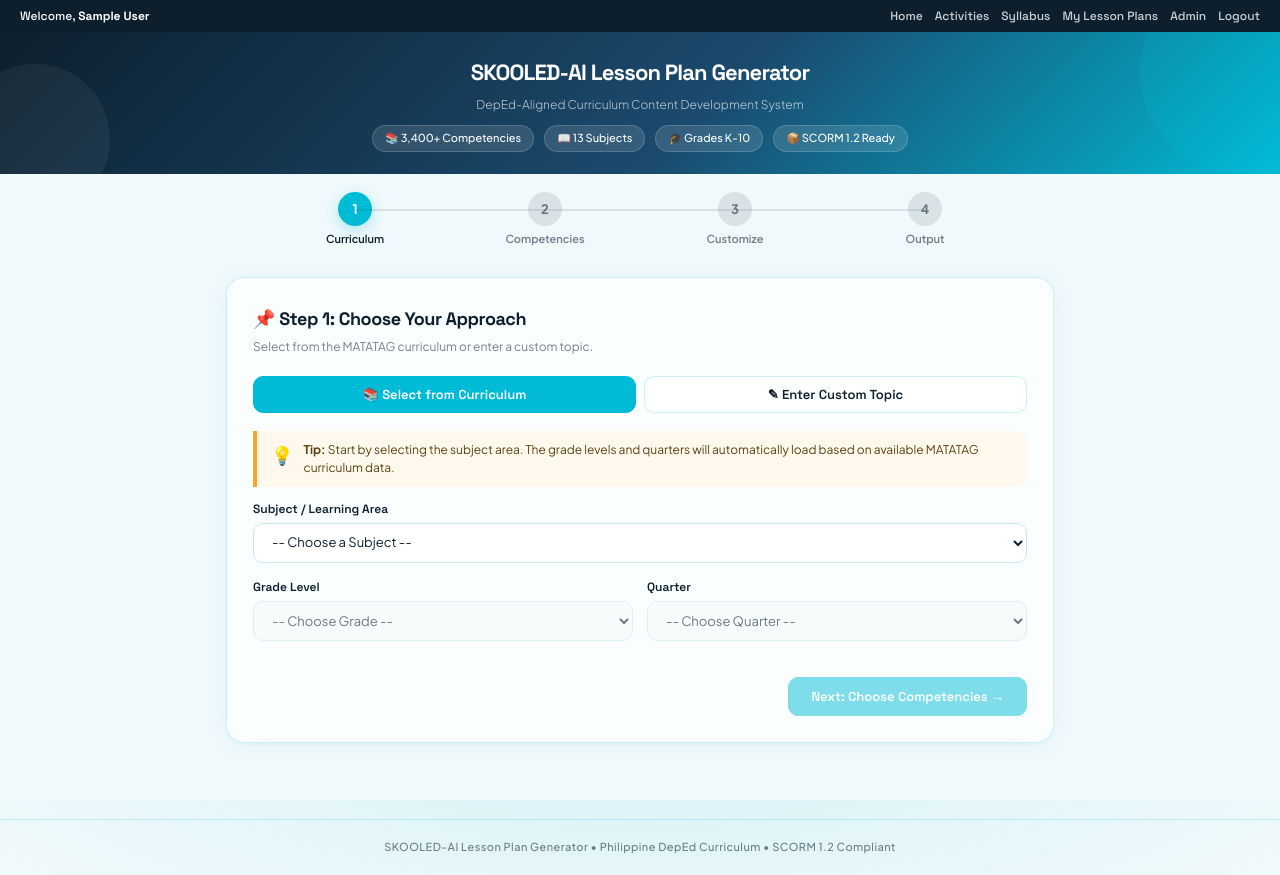
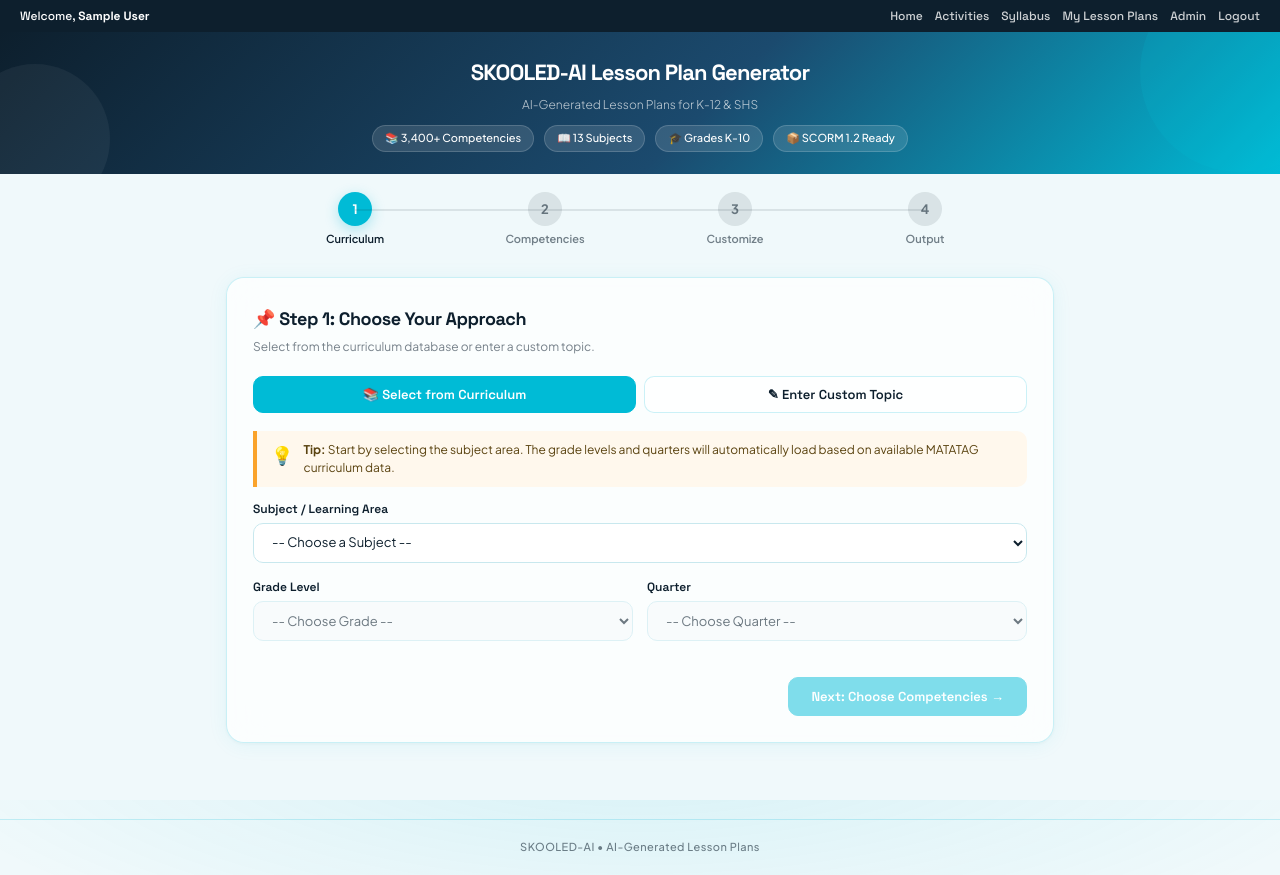
Before and after one commit to webbywife/LXD, a Flask app: page /generator in a window 1280 px wide. Run offline with Flask 3, Linux system fonts and the light colour scheme; the visitor is signed in with stand-in values (Sample User, id 1); data that the repository does not hold is empty; parts of the project's set-up code (start-up, migrations or seed data) failed here and were passed over; some libraries are stand-ins or nearby versions.

Commit message:
Update branding: remove Philippine MATATAG references from UI and PPTX
- pptx_builder.py: footer bar now reads 'SKOOLED-AI · AI-Generated Lesson Plan'
  (was 'Philippine DepEd MATATAG'); title slide brand label updated to match
- generator.html: page footer changed to 'SKOOLED-AI · AI-Generated Lesson Plans';
  header subtitle updated; step 1 card subtitle updated

Co-Authored-By: Claude Sonnet 4.6 <noreply@anthropic.com>

```diff
--- a/pptx_builder.py
+++ b/pptx_builder.py
@@ -145,7 +145,7 @@ def _add_header(slide, title, subtitle="", title_color=NAVY):
                      font_size=13, color=RGBColor(0x0a, 0x3a, 0x4e))
 
 
-def _add_footer(slide, text="SKOOLED-AI  ·  Philippine DepEd MATATAG"):
+def _add_footer(slide, text="SKOOLED-AI  ·  AI-Generated Lesson Plan"):
     """Slim dark footer bar with slide label."""
     bar_top = SLIDE_H - Inches(0.36)
     _add_rect(slide, 0, bar_top, SLIDE_W, Inches(0.36), NAVY2)
@@ -203,8 +203,8 @@ def _slide_title(prs, parsed):
                      Inches(0.7), Inches(3.6), Inches(11.6), Inches(0.55),
                      font_size=17, color=GREY, align=PP_ALIGN.CENTER)
 
-    # DepEd label above bottom bar
-    _add_textbox(slide, "Philippine DepEd  ·  MATATAG Curriculum  ·  AI-Powered Lesson Plan",
+    # Brand label above bottom bar
+    _add_textbox(slide, "SKOOLED-AI  ·  AI-Generated Lesson Plan",
                  Inches(0.7), SLIDE_H - Inches(0.72), Inches(11.6), Inches(0.36),
                  font_size=10, color=DIMWHITE, align=PP_ALIGN.CENTER)
 
--- a/templates/generator.html
+++ b/templates/generator.html
@@ -302,7 +302,7 @@ textarea{resize:vertical;min-height:60px;}
 </div>
 <div class="hdr">
     <h1>SKOOLED-AI Lesson Plan Generator</h1>
-    <p>DepEd-Aligned Curriculum Content Development System</p>
+    <p>AI-Generated Lesson Plans for K-12 &amp; SHS</p>
     <div class="stats">
         <span class="st">&#128218; 3,400+ Competencies</span>
         <span class="st">&#128214; 13 Subjects</span>
@@ -334,7 +334,7 @@ textarea{resize:vertical;min-height:60px;}
 <div class="sp a" id="step1">
 <div class="crd">
     <div class="crd-t">&#128204; Step 1: Choose Your Approach</div>
-    <div class="crd-s">Select from the MATATAG curriculum or enter a custom topic.</div>
+    <div class="crd-s">Select from the curriculum database or enter a custom topic.</div>
 
     <!-- Mode Tabs -->
     <div style="display:flex;gap:8px;margin-bottom:18px;">
@@ -568,7 +568,7 @@ textarea{resize:vertical;min-height:60px;}
 <!-- Progress -->
 <div class="po" id="po"><div class="pb"><div class="pb-t">&#9889; Generating Lesson Plan</div><div class="pb-s" id="ps">Please wait...</div><div class="pb-p" id="pp">0%</div><div class="pb-bg"><div class="pb-fl" id="pf"></div></div><div class="pb-st" id="pt">Preparing curriculum data...</div></div></div>
 
-<div class="ft">SKOOLED-AI Lesson Plan Generator &bull; Philippine DepEd Curriculum &bull; SCORM 1.2 Compliant</div>
+<div class="ft">SKOOLED-AI &bull; AI-Generated Lesson Plans</div>
 
 <script>
 document.addEventListener("DOMContentLoaded",function(){
```
